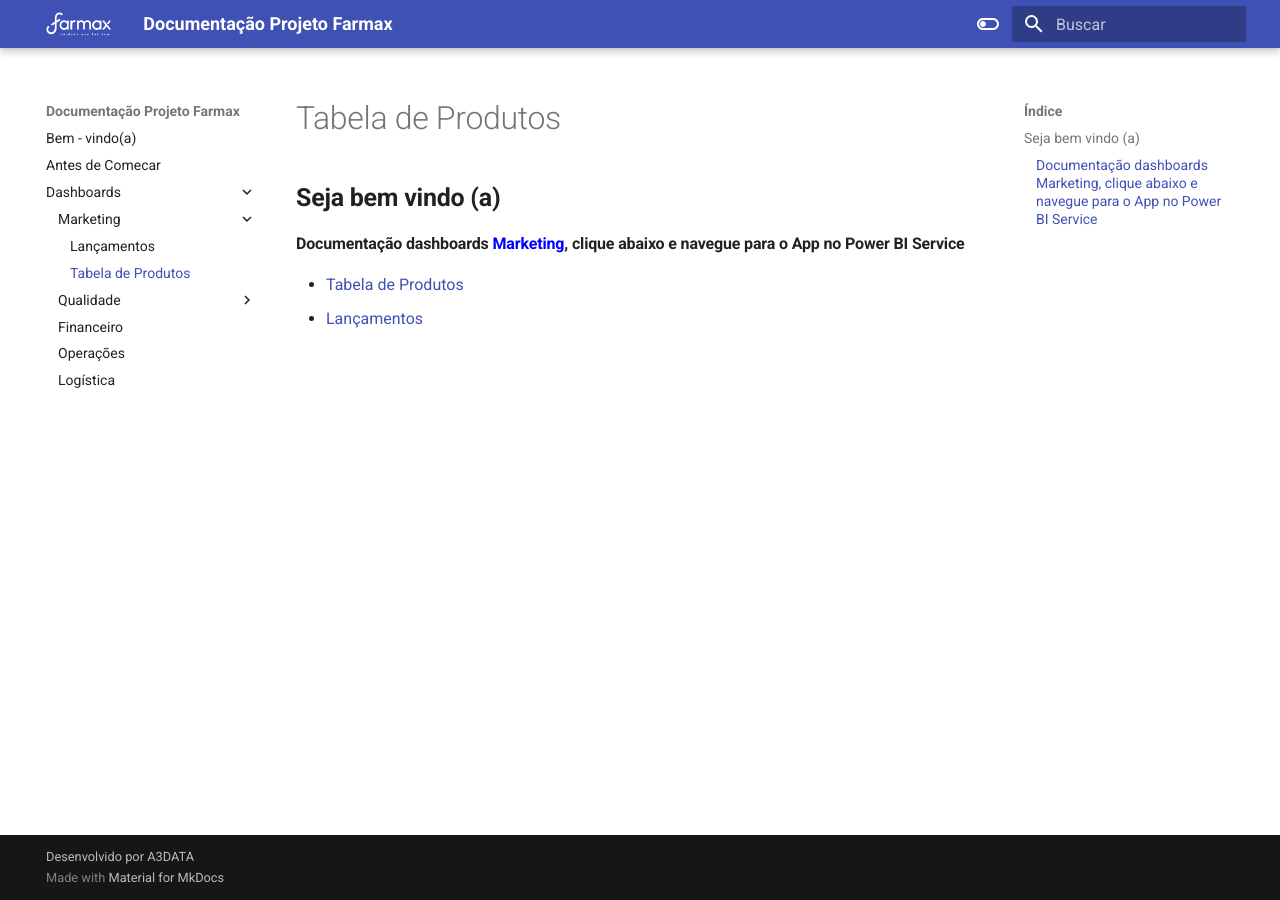
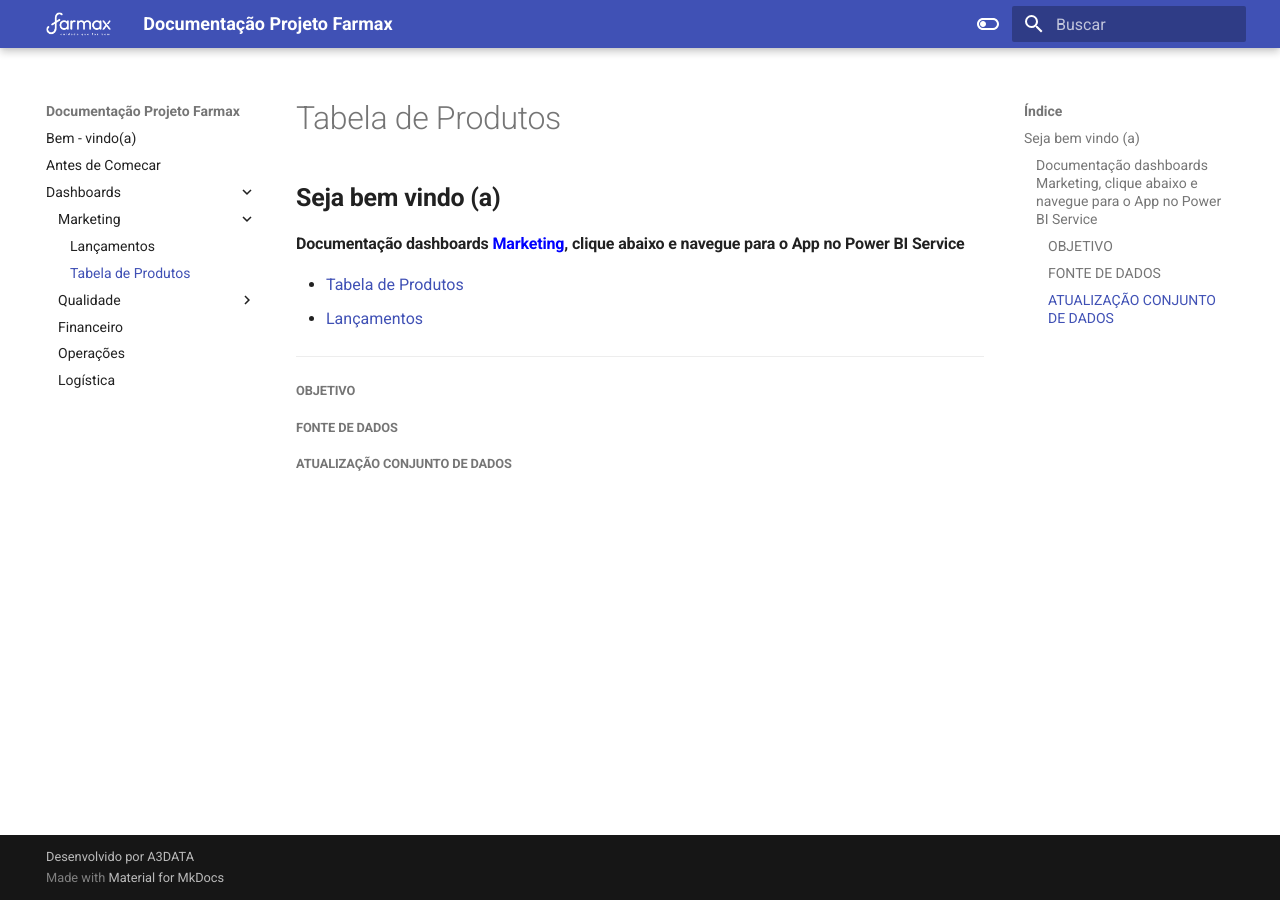
Before and after one commit to DatamaxAD/documentacao_farmax, an MkDocs documentation site: the page built from docs/1.3_Tab. Produtos.md, in a window 1280 px wide. Built offline with MkDocs 1.6.1 and Material for MkDocs 9.7.7, drawn with Linux system fonts in a browser that asks for light colours.

Commit message:
Inserção dos tópicos

```diff
--- a/docs/1.2_Lançamentos.md
+++ b/docs/1.2_Lançamentos.md
@@ -1,7 +1,13 @@
-
-
 # **Seja bem vindo (a)**
 ### Documentação dos dashboards do setor de <span style = "color: blue">Marketing</span>, clique abaixo e navegue para o App no Power BI Service
 
 - [Tabela de Produtos](https://app.powerbi.com/Redirect?action=OpenApp&appId=f194a00f-199a-47b8-bce1-59bcb5635cac&ctid=4019cfa9-aae5-4964-912e-b0e0bb606d37)
 - [Lançamentos](https://app.powerbi.com/Redirect?action=OpenApp&appId=f194a00f-199a-47b8-bce1-59bcb5635cac&ctid=4019cfa9-aae5-4964-912e-b0e0bb606d37)
+
+---
+
+#### OBJETIVO
+
+#### FONTE DE DADOS
+
+#### ATUALIZAÇÃO CONJUNTO DE DADOS
--- a/docs/1.3_Tab. Produtos.md
+++ b/docs/1.3_Tab. Produtos.md
@@ -3,3 +3,11 @@
 
 - [Tabela de Produtos](https://app.powerbi.com/Redirect?action=OpenApp&appId=f194a00f-199a-47b8-bce1-59bcb5635cac&ctid=4019cfa9-aae5-4964-912e-b0e0bb606d37)
 - [Lançamentos](https://app.powerbi.com/Redirect?action=OpenApp&appId=f194a00f-199a-47b8-bce1-59bcb5635cac&ctid=4019cfa9-aae5-4964-912e-b0e0bb606d37)
+
+---
+
+#### OBJETIVO
+
+#### FONTE DE DADOS
+
+#### ATUALIZAÇÃO CONJUNTO DE DADOS
```
